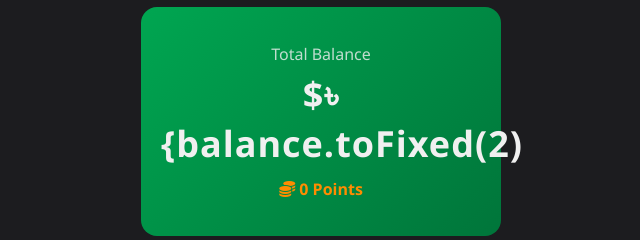
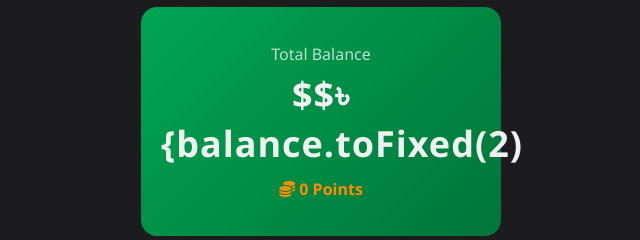
Before and after one commit to ShHasib/monetag-miniapp, a plain HTML site: page index.html in a window 1280 px wide. Shown: the part 120-360 px from the top of the page, 319-959 px from the left. Drawn offline with Linux system fonts and the light colour scheme.

Commit message:
Update index.html

```diff
--- a/index.html
+++ b/index.html
@@ -552,7 +552,7 @@
 
         document.getElementById('points-value').textContent = points;
 
-        document.getElementById('balance-value').textContent = `$৳{balance.toFixed(2)}`;
+        document.getElementById('balance-value').textContent = `$$৳{balance.toFixed(2)}`;
 
     }
 
```
